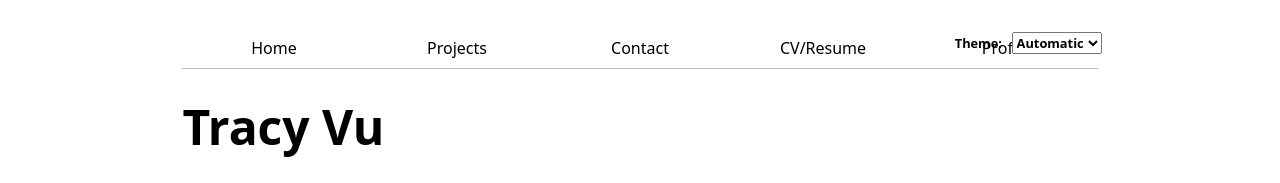
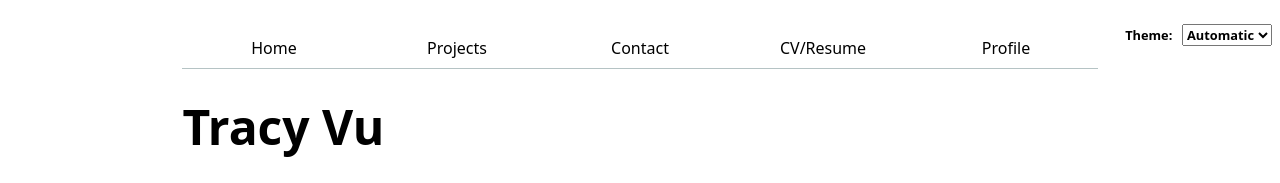
Before and after one commit to trv004/dsc106-lab1, a plain HTML site: page index.html in a window 1280 px wide. Shown: the top 183 px of the page. Drawn offline with Linux system fonts and the light colour scheme.

Commit message:
Update style.css

```diff
--- a/style.css
+++ b/style.css
@@ -171,10 +171,6 @@ h1, h2, h3, h4, h5, h6 {
   margin-bottom: 0.5rem;
 }
 
-body {
-  position: relative;  /* Allow absolute positioning within the body */
-}
-
 .color-scheme {
   display: block;
   margin-bottom: 1rem;
@@ -190,7 +186,7 @@ body {
 label.color-scheme {
   position: absolute;
   top: 1rem;   /* Adjust this to move it vertically */
-  right: 1rem; /* Increased value to move further from the edge */
+  right: 0.5rem; /* Adjust this to move it horizontally */
   font-size: 80%; /* Smaller font size for the switcher */
   font-family: inherit; /* Ensure the font matches the rest of the page */
 }
```
